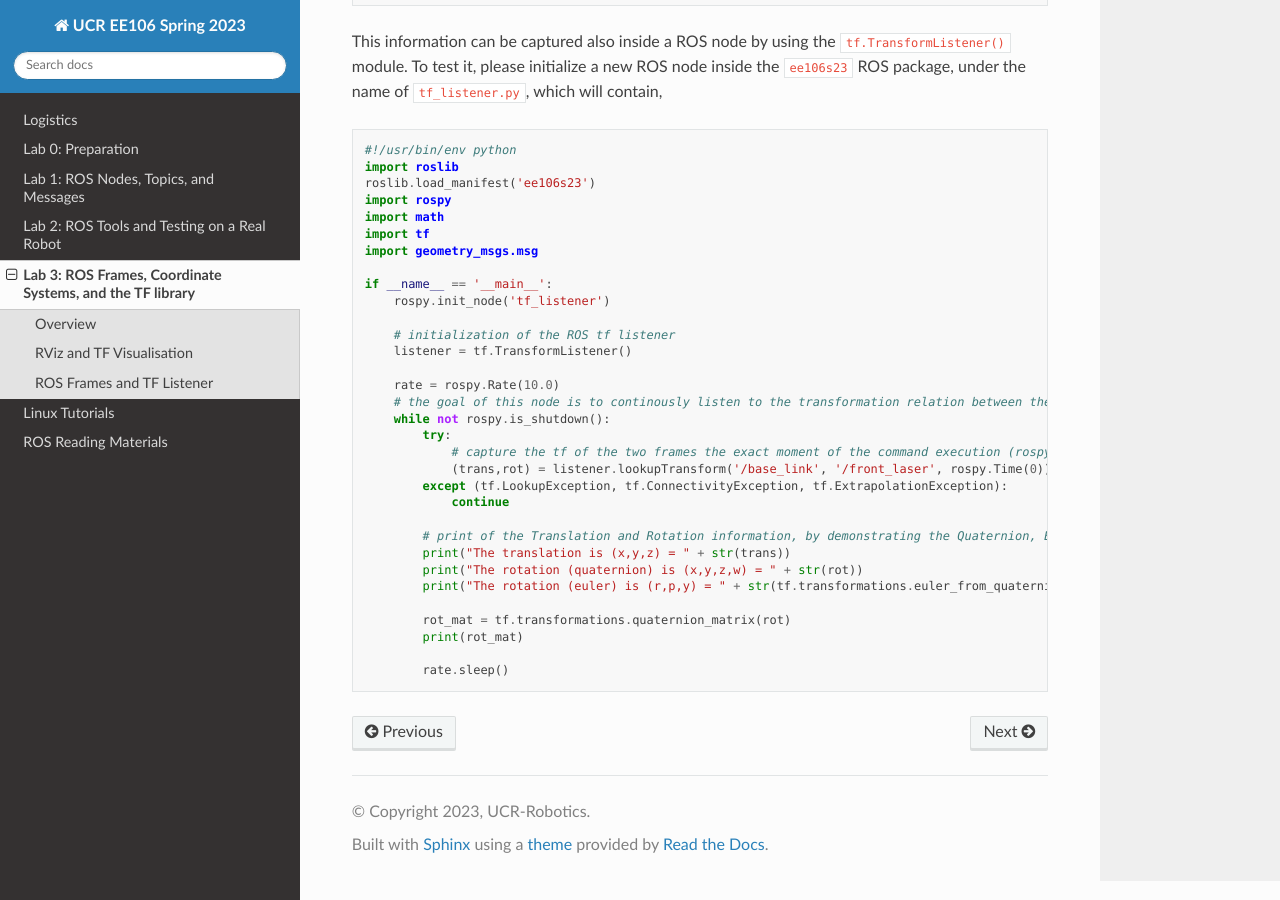
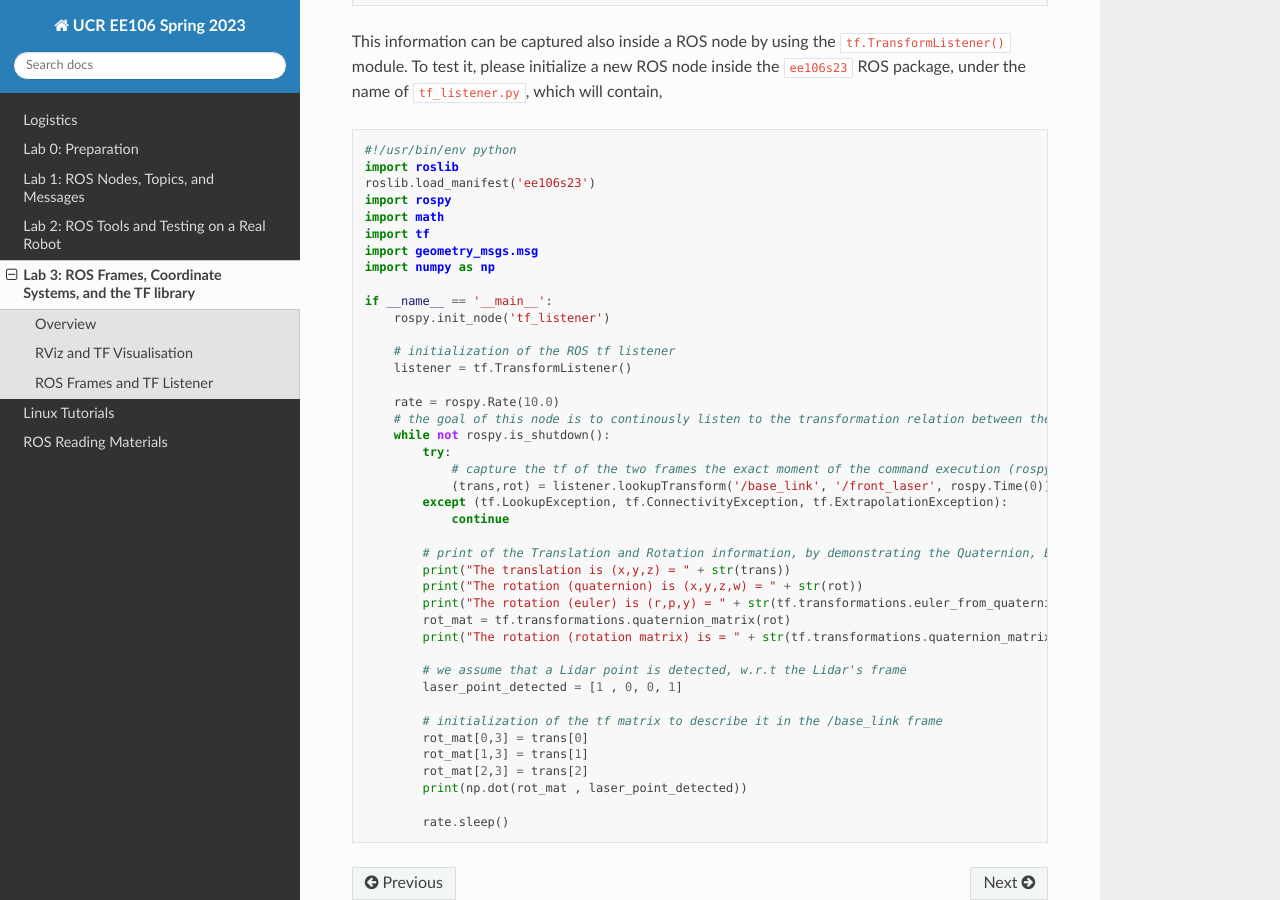
Before and after one commit to taektay/ee106, a Sphinx documentation site: the page built from docs/lab3.rst, in a window 1280 px wide and 900 px high, scrolled down 2835 px. Built offline with Sphinx 7.4.7 and the Read the Docs theme 2.0.0, drawn with Linux system fonts in a browser that asks for light colours.

Commit message:
updated lab3

```diff
--- a/docs/lab2.rst
+++ b/docs/lab2.rst
@@ -193,7 +193,7 @@ In this lab's submission, we will develop a ROS node that will receive the simul
 
 .. #. Demo: required (Demonstrate the ROS node functionality in the Gazebo world by using the Jackal.)
 
-#. Due time: 11:59pm, Apr 30, Sunday
+#. Due time: 11:59pm, May 1, Monday
 
 #. Files to submit:
 
--- a/docs/lab3.rst
+++ b/docs/lab3.rst
@@ -76,6 +76,7 @@ This information can be captured also inside a ROS node by using the ``tf.Transf
     import math
     import tf
     import geometry_msgs.msg
+    import numpy as np
 
     if __name__ == '__main__':
         rospy.init_node('tf_listener')
@@ -96,9 +97,17 @@ This information can be captured also inside a ROS node by using the ``tf.Transf
             print("The translation is (x,y,z) = " + str(trans))
             print("The rotation (quaternion) is (x,y,z,w) = " + str(rot))
             print("The rotation (euler) is (r,p,y) = " + str(tf.transformations.euler_from_quaternion(rot)))
+            rot_mat = tf.transformations.quaternion_matrix(rot)
+            print("The rotation (rotation matrix) is = " + str(tf.transformations.quaternion_matrix(rot)))
 
-            rot_mat = tf.transformations.quaternion_matrix(rot)
-            print(rot_mat)
+            # we assume that a Lidar point is detected, w.r.t the Lidar's frame
+            laser_point_detected = [1 , 0, 0, 1]
+
+            # initialization of the tf matrix to describe it in the /base_link frame
+            rot_mat[0,3] = trans[0]
+            rot_mat[1,3] = trans[1]
+            rot_mat[2,3] = trans[2]
+            print(np.dot(rot_mat , laser_point_detected))
 
             rate.sleep()
 
@@ -106,10 +115,9 @@ This information can be captured also inside a ROS node by using the ``tf.Transf
 .. Submission
 .. -----------
 
-
 .. #. Submission: individual submission via Gradescope
 
-.. ADD
+.. In this assignment, we will use our obstacle detection behavior (from Lab 2) based on LiDAR, to determine if an obstacle is close to the front_bumper. This behavior will be achieved by developing a new ROS node that will integrate a `tf listener`, along with a ROS subscriber and a publisher, to be able to receive the LiDAR measurements, transform them spatially, and determine the surrounding obstacle criticality.
 
 .. .. #. Demo: required (Demonstrate the ROS node functionality in the Gazebo world by using the Jackal.)
 
@@ -124,8 +132,8 @@ This information can be captured also inside a ROS node by using the ``tf.Transf
 ..    - \+ 10% Initialize the world setup as described above, by having the Jackal and the `Stop Sign` placed inside the Gazebo world.
 ..    - \+ 10% Showcase on how you can print the `transformation matrix` between the `front_laser` frame and the frame of the front bumper `front_bumper` by using the ``tf_echo`` command of the terminal.
 ..    - \+ 10% Create a new `ROS node <link>`_ that contains a ROS listener and obtain the transformation the `front_laser` and the `front_bumper` frames.
-..    - \+ 20% Print the translation and rotation matrices from the captured transformation and form the transformation matrix [4x4].
-..    - \+ 10% Use the code of Lab 2 to subscribe on the `sensor_msgs/LaserScan` ROS topic of Jackal and obtain the all the ranges that are not ``inf``.
-..    - \+ 20% Transform all the ranges of the `front_laser` frame to the `front_mount` frame.
+..    - \+ 20% Print the translation and rotation matrices from the captured transformation and form the transformation matrix T [4x4].
+..    - \+ 10% Use the code of Lab 2 to subscribe on the `sensor_msgs/LaserScan` ROS topic of Jackal and obtain the all the ranges that are not ``inf``. Use the integrated `calculate_position_of_range` method to obtain the positions of the captures ranges, with respect to the `front_laser` frame. Explain the functionality of describing a capturing range of a LiDAR into a position. Why is it necessary? How does it work?
+..    - \+ 20% Transform all the ranged positions of the `front_laser` frame to the `front_bumper` frame, with the use of transformation matrix T.
 ..    - \+ 20% Teleoperate the robot inside the world and print the transformed `non inf` ranges. Include a screenshot of the terminal including the robot, the laser scan, and the terminal output (print) of the ROS node.
 ..    - \- 15% Penalty applies for each late day (up to two days).
```
